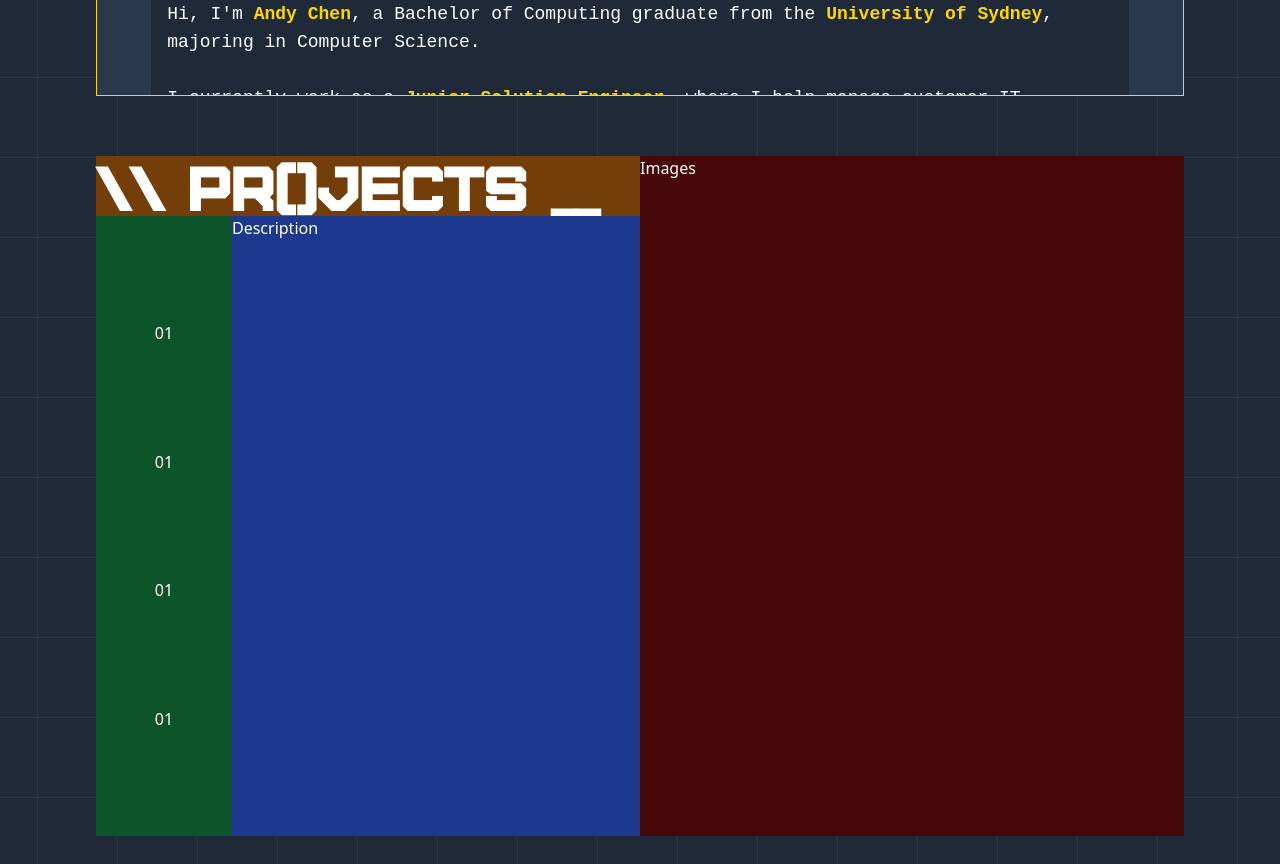
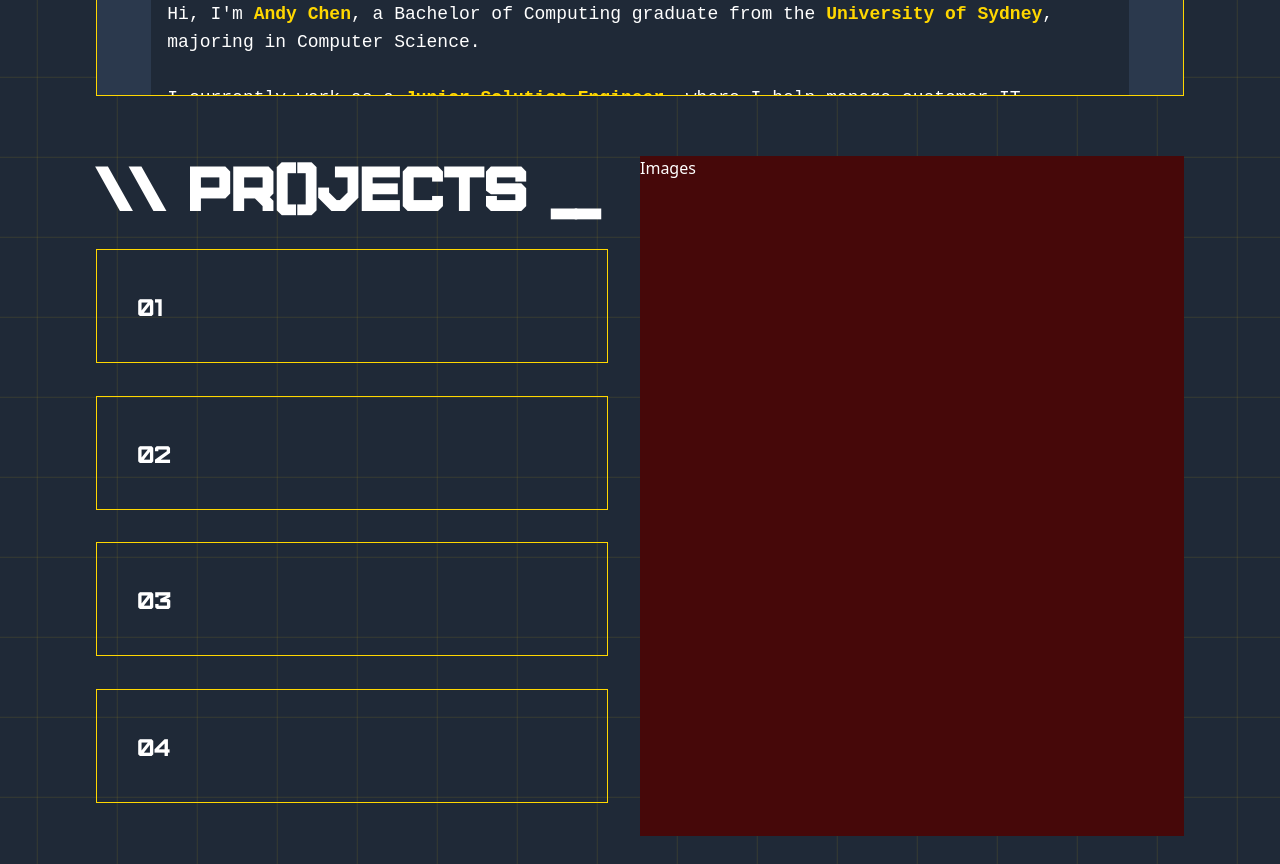
Before and after one commit to andy02chen/portfolio_site, a React (Vite) app in the folder portfolio/: page / in a window 1280 px wide. Shown: the part 1480-2344 px from the top of the page. Built offline with nearby package versions, Linux system fonts and the light colour scheme; a web font is replaced by a local one.

Commit message:
added animation and functionality to div for selecting projects

```diff
--- a/portfolio/src/App.tsx
+++ b/portfolio/src/App.tsx
@@ -5,13 +5,13 @@ import Projects from "./Projects";
 
 function App() {
 
-  const [showHamburgerMenu, setShowHamburgerMenu] = useState(false);
-  const [nav, setNav] = useState('home');
+  const [showHamburgerMenu, setShowHamburgerMenu] = useState<boolean>(false);
+  const [nav, setNav] = useState<string>('home');
 
-  const [showHamburger, setShowHamburger] = useState(true);
-  const [showCross, setShowCross] = useState(false);
-  const [animatingHamburger, setAnimatingHamburger] = useState(false);
-  const [animatingCross, setAnimatingCross] = useState(false);
+  const [showHamburger, setShowHamburger] = useState<boolean>(true);
+  const [showCross, setShowCross] = useState<boolean>(false);
+  const [animatingHamburger, setAnimatingHamburger] = useState<boolean>(false);
+  const [animatingCross, setAnimatingCross] = useState<boolean>(false);
 
   const handleHamburgerClick = () => {
     setShowCross(true);
--- a/portfolio/src/Projects.tsx
+++ b/portfolio/src/Projects.tsx
@@ -1,45 +1,69 @@
+import { useState } from "react";
+
 export default function Projects() {
-  return(
-    <section id="projects" className="w-full min-h-[calc(100vh-73px)] lg:min-h-[calc(100vh-64px)]
-flex items-center justify-center ">
+  const [projectSelected, setProjectSelected] = useState<number | null>(null);
+
+  const changeProject = (numberClicked: number) => {
+    if (numberClicked === projectSelected) {
+      setProjectSelected(null);
+    } else {
+      setProjectSelected(numberClicked);
+    }
+  };
+
+  return (
+    <section
+      id="projects"
+      className="w-full min-h-[calc(100vh-73px)] lg:min-h-[calc(100vh-64px)] flex items-center justify-center"
+    >
       <div className="w-[85vw] h-[85vh] flex">
         {/* Left Div */}
-        <div className="w-[50%] h-full flex flex-col bg-yellow-900">
+        <div className="w-[50%] h-full flex flex-col">
           <div>
             <h1 className="font-furore font-bold text-3xl sm:text-4xl md:text-5xl xl:text-6xl 2xl:text-7xl">
               \\ Pr()jects __
             </h1>
           </div>
 
-          <div className="flex flex-1">
+          <div className="flex flex-1 gap-8">
             {/* Number Selector Div */}
-            <div className="flex flex-col justify-evenly items-center w-[25%] h-full bg-green-900">
-              <div>
+            <div
+              className={`flex flex-col justify-evenly items-center h-full font-furore text-2xl transition-all duration-500
+              ${projectSelected === null ? "w-full" : "w-[25%]"}`}
+            >
+              <div
+                className="border border-[var(--yellow)] p-10 w-full cursor-pointer"
+                onClick={() => changeProject(1)}
+              >
                 01
               </div>
-              <div>
-                01
+              <div className="border border-[var(--yellow)] p-10 w-full cursor-pointer"
+                onClick={() => changeProject(2)}>
+                02
               </div>
-              <div>
-                01
+              <div className="border border-[var(--yellow)] p-10 w-full cursor-pointer"
+                onClick={() => changeProject(3)}>
+                03
               </div>
-              <div>
-                01
+              <div className="border border-[var(--yellow)] p-10 w-full cursor-pointer"
+                onClick={() => changeProject(4)}>
+                04
               </div>
             </div>
 
             {/* Description Div */}
-            <div className="w-[75%] bg-blue-900">
+            <div
+              className={`transition-all duration-500 overflow-hidden bg-blue-900
+              ${projectSelected !== null ? "w-[75%] h-auto opacity-100" : "w-0 h-0 opacity-0"}`}
+            >
               Description
             </div>
           </div>
         </div>
 
         {/* Right Div */}
-        <div className="bg-red-950 w-[50%] h-full">
-          Images
-        </div>
+        <div className="bg-red-950 w-[50%] h-full">Images</div>
       </div>
     </section>
-  )
+  );
 }
```
